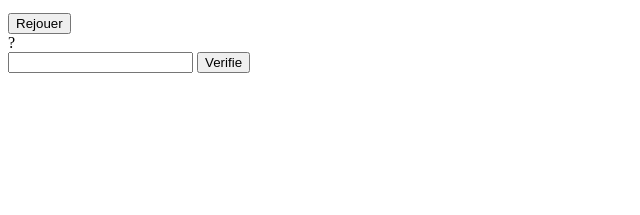
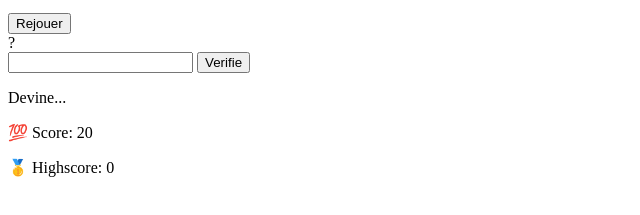
Before and after one commit to Peptobiscotte/devinombre, a plain HTML site: page index.html in a window 1280 px wide. Shown: the part 101-316 px from the top of the page, without its empty margins (0-640 px from the left). Drawn offline with Linux system fonts and the light colour scheme.

Commit message:
add devine section

```diff
--- a/index.html
+++ b/index.html
@@ -21,6 +21,13 @@
             <input type="number" />
             <button>Verifie</button>
         </section>
+        <section>
+            <p>Devine...</p>
+            <p>💯 Score: <span>20</span></p>
+            <p>
+                🥇 Highscore: <span>0</span>
+            </p>
+        </section>
     </main>
     <script src="script.js"></script>
 </body>
```
